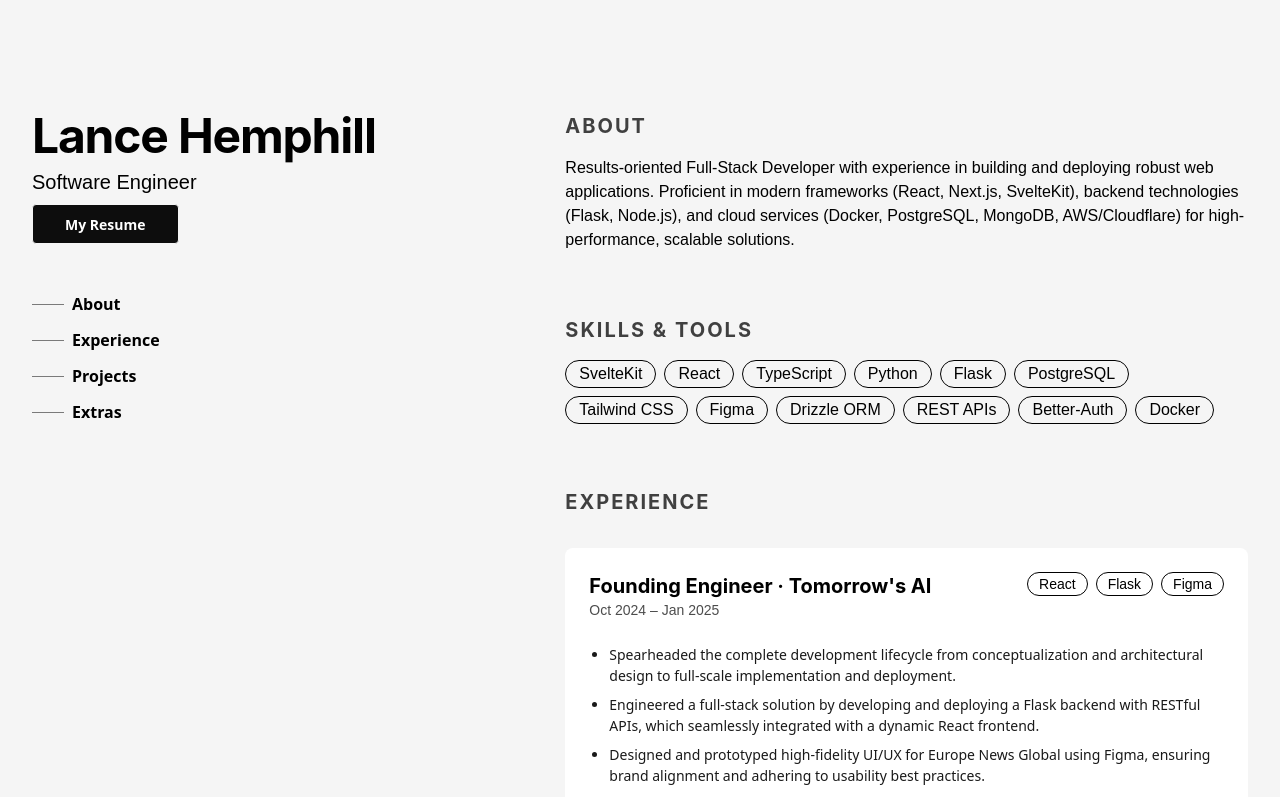
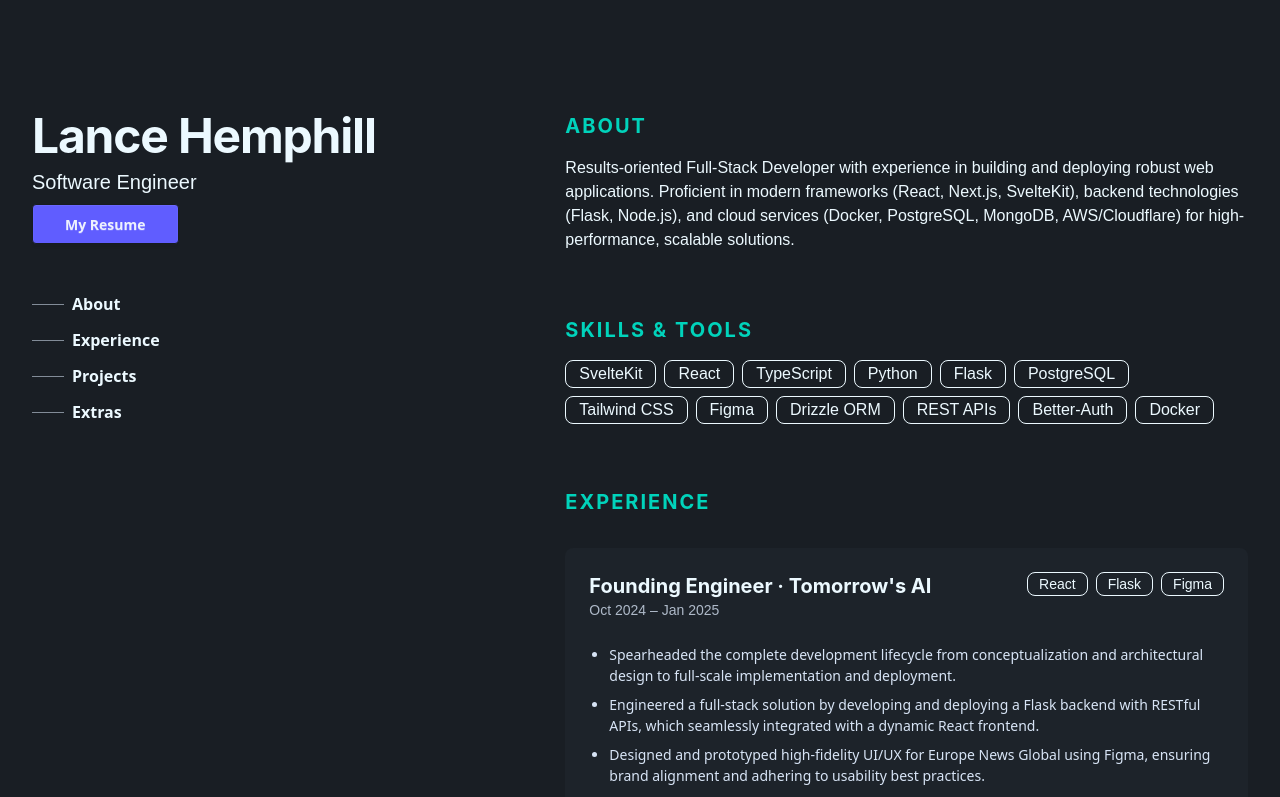
Before and after one commit to LanceOS/portfolio4, a SvelteKit app: page / in a window 1280 px wide. Shown: the top 797 px of the page. Built offline with nearby package versions, Linux system fonts and the light colour scheme; some icons are missing.

Commit message:
changed theme

```diff
--- a/src/app.css
+++ b/src/app.css
@@ -6,40 +6,46 @@
 }
 
 
+
+
+
 @plugin "daisyui/theme" {
   name: "lofi";
   default: false;
   prefersdark: false;
-	color-scheme: "light";
-	--color-base-100: oklch(100% 0 0);
-	--color-base-200: oklch(97% 0 0);
-	--color-base-300: oklch(94% 0 0);
-	--color-base-content: oklch(0% 0 0);
-	--color-primary: oklch(15.906% 0 0);
-	--color-primary-content: oklch(100% 0 0);
-	--color-secondary: oklch(21.455% 0.001 17.278);
-	--color-secondary-content: oklch(100% 0 0);
-	--color-accent: oklch(37% 0 0);
-	--color-accent-content: oklch(100% 0 0);
-	--color-neutral: oklch(0% 0 0);
-	--color-neutral-content: oklch(100% 0 0);
-	--color-info: oklch(79.54% 0.103 205.9);
-	--color-info-content: oklch(15.908% 0.02 205.9);
-	--color-success: oklch(90.13% 0.153 164.14);
-	--color-success-content: oklch(18.026% 0.03 164.14);
-	--color-warning: oklch(88.37% 0.135 79.94);
-	--color-warning-content: oklch(17.674% 0.027 79.94);
-	--color-error: oklch(78.66% 0.15 28.47);
-	--color-error-content: oklch(15.732% 0.03 28.47);
-	--radius-selector: 2rem;
+  color-scheme: "dark";
+  --color-base-100: oklch(25.33% 0.016 252.42);
+  --color-base-200: oklch(23.26% 0.014 253.1);
+  --color-base-300: oklch(21.15% 0.012 254.09);
+  --color-base-content: oklch(97.807% 0.029 256.847);
+  --color-primary: oklch(58% 0.233 277.117);
+  --color-primary-content: oklch(96% 0.018 272.314);
+  --color-secondary: oklch(65% 0.241 354.308);
+  --color-secondary-content: oklch(94% 0.028 342.258);
+  --color-accent: oklch(77% 0.152 181.912);
+  --color-accent-content: oklch(38% 0.063 188.416);
+  --color-neutral: oklch(14% 0.005 285.823);
+  --color-neutral-content: oklch(92% 0.004 286.32);
+  --color-info: oklch(74% 0.16 232.661);
+  --color-info-content: oklch(29% 0.066 243.157);
+  --color-success: oklch(76% 0.177 163.223);
+  --color-success-content: oklch(37% 0.077 168.94);
+  --color-warning: oklch(82% 0.189 84.429);
+  --color-warning-content: oklch(41% 0.112 45.904);
+  --color-error: oklch(71% 0.194 13.428);
+  --color-error-content: oklch(27% 0.105 12.094);
+  --radius-selector: 0.5rem;
   --radius-field: 0.25rem;
   --radius-box: 0.5rem;
   --size-selector: 0.25rem;
   --size-field: 0.25rem;
   --border: 1px;
-	--depth: 0;
+  --depth: 1;
   --noise: 0;
 }
+
+
+
 
 
 
```
Lines whose indentation alone changed are shown as unchanged.
